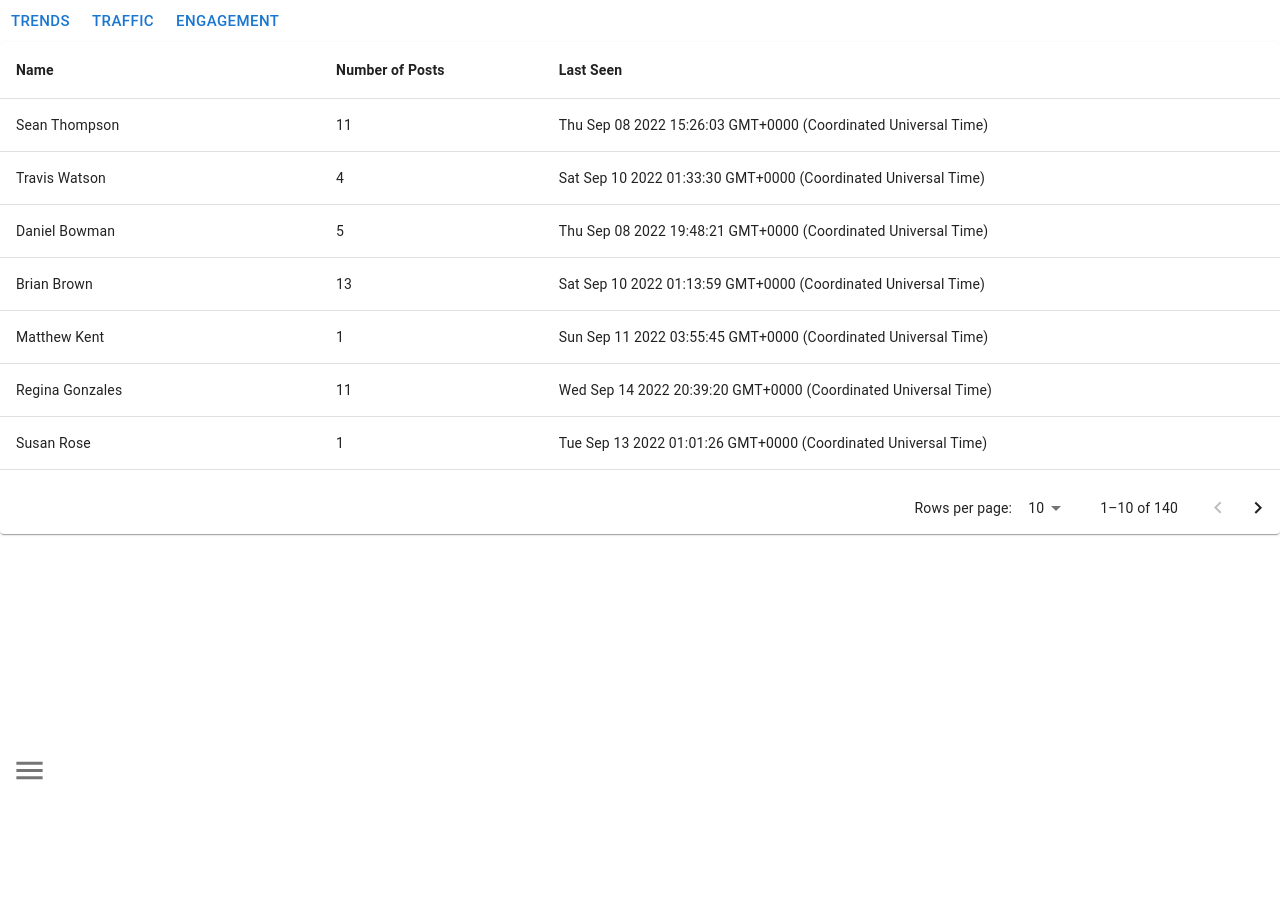
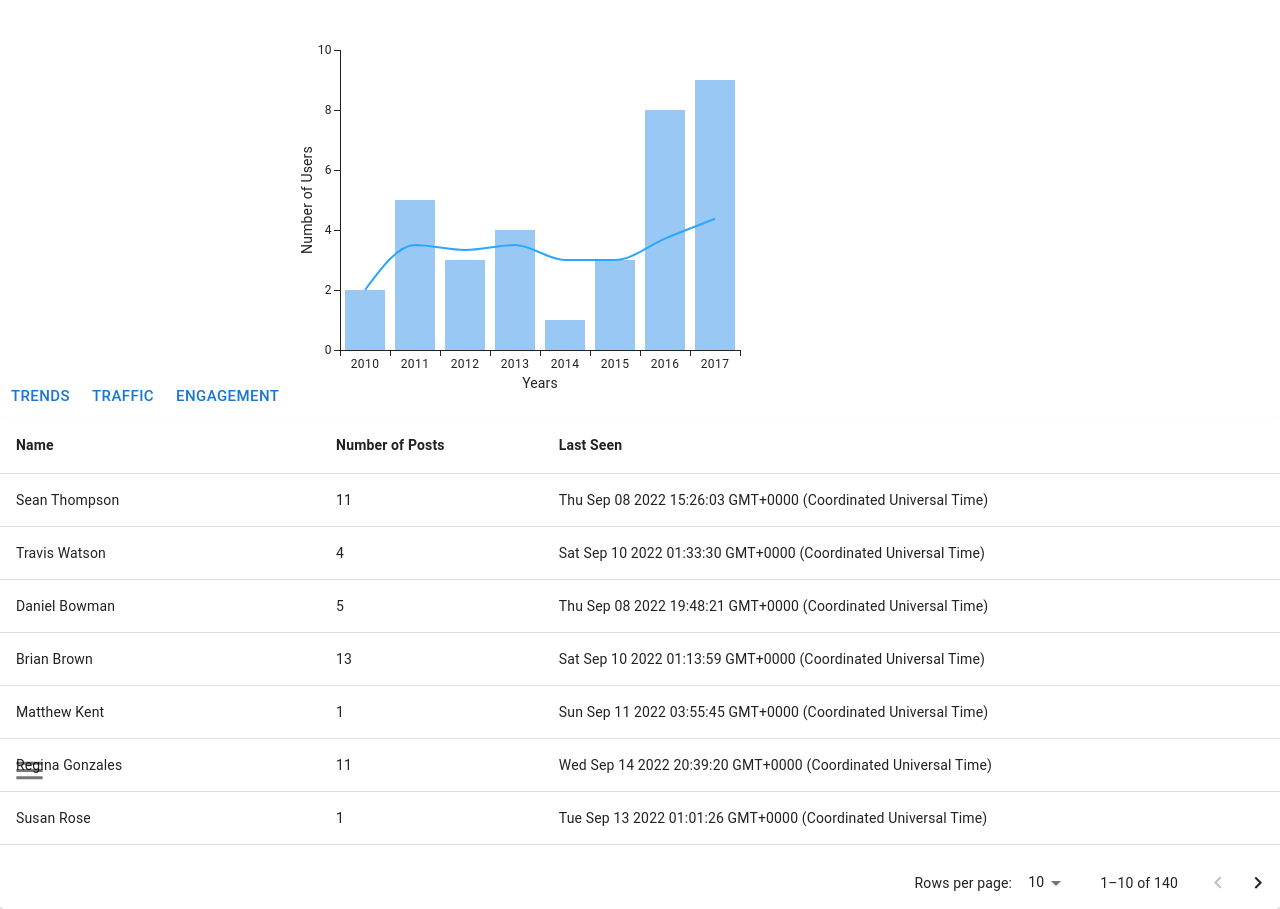
Before and after one commit to compsci320/campuswire-stats, a React (Create React App) app: page /engagement in a window 1280 px wide. Before the commit the page ends 800 px from the top, so only its background shows below. Built offline with nearby package versions, Linux system fonts and the light colour scheme.

Commit message:
added graph

```diff
--- a/src/pages/engagement-page/EngagementPage.tsx
+++ b/src/pages/engagement-page/EngagementPage.tsx
@@ -4,6 +4,7 @@ import Navbar from '../../components/navbar/navbar';
 import { createViewModel } from '../../service/EngagementService';
 import {Post} from "../../models/Post";
 import { Engagetable, Column, Data } from '../../components/engagetable/engagetable';
+import { EngagementGraph } from "../../components/engagementGraph/engagementGraph"
 
 
 
@@ -38,6 +39,7 @@ function EngagementPage() {
   return (
     <>
         <Navbar />
+        <EngagementGraph engagement_data={[2, 5, 3, 4, 1, 3, 8, 9]} x_title={"Years"} x_axis={[2010, 2011, 2012, 2013, 2014, 2015, 2016, 2017]}/>
         <Engagetable columns={columns} rows={rows} />
     </>
   );
```
